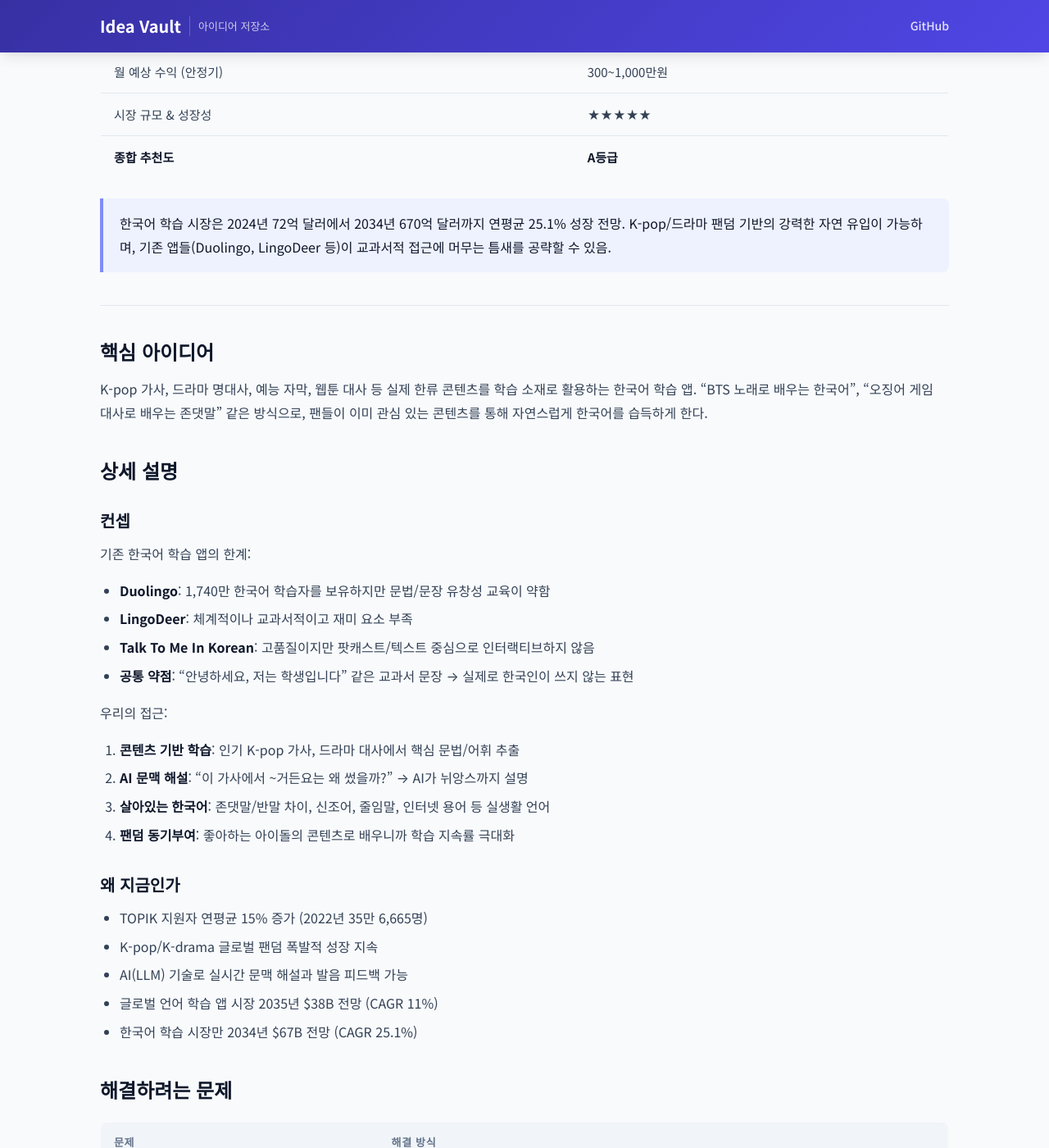
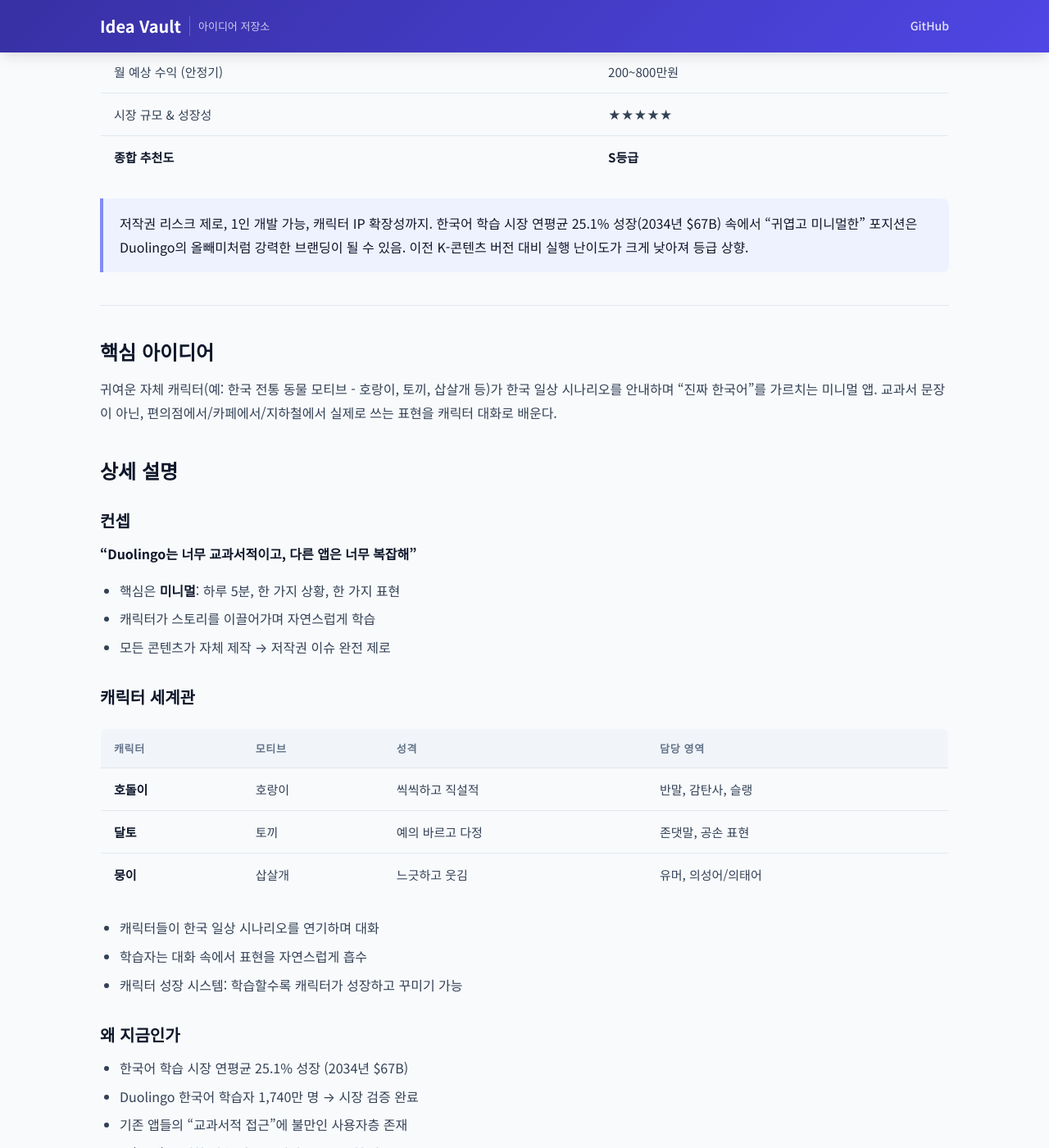
Before and after one commit to boring-km/idea-vault, a Jekyll site: the page built from ideas/backlog/018-korean-learning-app.md, in a window 1280 px wide and 1400 px high, scrolled down 651 px. Shown: the whole window at 82% size. Built offline with Jekyll 4.4.1, drawn with Linux system fonts in a browser that asks for light colours; some of the changed text lies outside the part shown.

Commit message:
refactor: 한국어 학습 앱 아이디어를 캐릭터 기반 미니멀 버전으로 피봇
저작권 이슈 제거(K-pop/드라마 콘텐츠 → 자체 시나리오), 자체 캐릭터 IP 도입,
기술 스택 경량화(Flutter + Supabase), 1인 운영 최적화. 종합 등급 A→S 상향.

Co-Authored-By: Claude Opus 4.6 <noreply@anthropic.com>

````diff
--- a/ideas/backlog/018-korean-learning-app.md
+++ b/ideas/backlog/018-korean-learning-app.md
@@ -1,201 +1,198 @@
 ---
 layout: idea
-title: "K-콘텐츠 기반 한국어 학습 앱"
+title: "캐릭터 기반 미니멀 한국어 학습 앱"
 date: 2026-02-17
 status: backlog
 priority: 2
-tags: [AI, 한국어, 교육, K-pop, 한류, 에듀테크, 언어학습]
-summary: "K-pop 가사, 드라마 대사, 예능 자막 등 실제 한류 콘텐츠를 활용하여 한국어를 학습하는 AI 기반 앱. 기존 앱들의 '교과서적 학습'에서 벗어나 살아있는 한국어를 가르친다."
+tags: [AI, 한국어, 교육, 캐릭터, 에듀테크, 언어학습]
+summary: "귀여운 자체 캐릭터와 함께 상황별 '진짜 한국어'를 배우는 미니멀 앱. 저작권 이슈 없이, 한국 일상 시나리오 기반으로 교과서에 없는 살아있는 표현을 가르친다."
 ---
 
 ## 실현 가능성 평가
 
 | 평가 항목 | 결과 |
 |-----------|------|
-| 1인 운영 가능성 | ★★★☆☆ |
-| 초기 개발 난이도 | ★★★☆☆ |
-| 수익 발생까지 기간 | 3~6개월 |
-| 월 예상 수익 (안정기) | 300~1,000만원 |
+| 1인 운영 가능성 | ★★★★★ |
+| 초기 개발 난이도 | ★★☆☆☆ |
+| 수익 발생까지 기간 | 1~3개월 |
+| 월 예상 수익 (안정기) | 200~800만원 |
 | 시장 규모 & 성장성 | ★★★★★ |
-| **종합 추천도** | **A등급** |
+| **종합 추천도** | **S등급** |
 
-> 한국어 학습 시장은 2024년 72억 달러에서 2034년 670억 달러까지 연평균 25.1% 성장 전망. K-pop/드라마 팬덤 기반의 강력한 자연 유입이 가능하며, 기존 앱들(Duolingo, LingoDeer 등)이 교과서적 접근에 머무는 틈새를 공략할 수 있음.
+> 저작권 리스크 제로, 1인 개발 가능, 캐릭터 IP 확장성까지. 한국어 학습 시장 연평균 25.1% 성장(2034년 $67B) 속에서 "귀엽고 미니멀한" 포지션은 Duolingo의 올빼미처럼 강력한 브랜딩이 될 수 있음. 이전 K-콘텐츠 버전 대비 실행 난이도가 크게 낮아져 등급 상향.
 
 ---
 
 ## 핵심 아이디어
 
-K-pop 가사, 드라마 명대사, 예능 자막, 웹툰 대사 등 실제 한류 콘텐츠를 학습 소재로 활용하는 한국어 학습 앱. "BTS 노래로 배우는 한국어", "오징어 게임 대사로 배우는 존댓말" 같은 방식으로, 팬들이 이미 관심 있는 콘텐츠를 통해 자연스럽게 한국어를 습득하게 한다.
+귀여운 자체 캐릭터(예: 한국 전통 동물 모티브 - 호랑이, 토끼, 삽살개 등)가 한국 일상 시나리오를 안내하며 "진짜 한국어"를 가르치는 미니멀 앱. 교과서 문장이 아닌, 편의점에서/카페에서/지하철에서 실제로 쓰는 표현을 캐릭터 대화로 배운다.
 
 ## 상세 설명
 
 ### 컨셉
 
-기존 한국어 학습 앱의 한계:
-- **Duolingo**: 1,740만 한국어 학습자를 보유하지만 문법/문장 유창성 교육이 약함
-- **LingoDeer**: 체계적이나 교과서적이고 재미 요소 부족
-- **Talk To Me In Korean**: 고품질이지만 팟캐스트/텍스트 중심으로 인터랙티브하지 않음
-- **공통 약점**: "안녕하세요, 저는 학생입니다" 같은 교과서 문장 → 실제로 한국인이 쓰지 않는 표현
+**"Duolingo는 너무 교과서적이고, 다른 앱은 너무 복잡해"**
 
-우리의 접근:
-1. **콘텐츠 기반 학습**: 인기 K-pop 가사, 드라마 대사에서 핵심 문법/어휘 추출
-2. **AI 문맥 해설**: "이 가사에서 ~거든요는 왜 썼을까?" → AI가 뉘앙스까지 설명
-3. **살아있는 한국어**: 존댓말/반말 차이, 신조어, 줄임말, 인터넷 용어 등 실생활 언어
-4. **팬덤 동기부여**: 좋아하는 아이돌의 콘텐츠로 배우니까 학습 지속률 극대화
+- 핵심은 **미니멀**: 하루 5분, 한 가지 상황, 한 가지 표현
+- 캐릭터가 스토리를 이끌어가며 자연스럽게 학습
+- 모든 콘텐츠가 자체 제작 → 저작권 이슈 완전 제로
+
+### 캐릭터 세계관
+
+| 캐릭터 | 모티브 | 성격 | 담당 영역 |
+|--------|--------|------|-----------|
+| **호돌이** | 호랑이 | 씩씩하고 직설적 | 반말, 감탄사, 슬랭 |
+| **달토** | 토끼 | 예의 바르고 다정 | 존댓말, 공손 표현 |
+| **뭉이** | 삽살개 | 느긋하고 웃김 | 유머, 의성어/의태어 |
+
+- 캐릭터들이 한국 일상 시나리오를 연기하며 대화
+- 학습자는 대화 속에서 표현을 자연스럽게 흡수
+- 캐릭터 성장 시스템: 학습할수록 캐릭터가 성장하고 꾸미기 가능
 
 ### 왜 지금인가
 
-- TOPIK 지원자 연평균 15% 증가 (2022년 35만 6,665명)
-- K-pop/K-drama 글로벌 팬덤 폭발적 성장 지속
-- AI(LLM) 기술로 실시간 문맥 해설과 발음 피드백 가능
-- 글로벌 언어 학습 앱 시장 2035년 $38B 전망 (CAGR 11%)
-- 한국어 학습 시장만 2034년 $67B 전망 (CAGR 25.1%)
+- 한국어 학습 시장 연평균 25.1% 성장 (2034년 $67B)
+- Duolingo 한국어 학습자 1,740만 명 → 시장 검증 완료
+- 기존 앱들의 "교과서적 접근"에 불만인 사용자층 존재
+- AI(LLM)로 대화 연습 기능을 저비용으로 구현 가능
+- 캐릭터 IP는 굿즈/스티커/이모지 등 확장 수익원
 
 ## 해결하려는 문제
 
 | 문제 | 해결 방식 |
 |------|-----------|
-| 교과서 한국어 ≠ 실제 한국어 | 실제 콘텐츠(가사, 대사)에서 추출한 살아있는 표현 학습 |
-| 학습 동기 유지 어려움 | 좋아하는 K-pop/드라마 콘텐츠로 팬심 기반 동기부여 |
-| 한국어 뉘앙스 이해 부족 | AI가 "~거든요 vs ~잖아요" 같은 미묘한 차이를 문맥과 함께 설명 |
-| 존댓말/반말 체계 혼란 | 드라마 장면별로 "왜 이 상황에서 반말을 썼는지" 상황 기반 학습 |
-| 발음 연습 기회 부족 | K-pop 가사 따라 부르기 + AI 발음 평가 (쉐도잉) |
-| 문화적 맥락 이해 부족 | 콘텐츠 속 한국 문화(눈치, 정, 예의 등) 해설 포함 |
+| 교과서 한국어 ≠ 실제 한국어 | 편의점, 카페, 지하철 등 실제 상황 시나리오로 학습 |
+| 학습 동기 유지 어려움 | 귀여운 캐릭터 성장 + 스토리 진행으로 지속 동기 |
+| 존댓말/반말 혼란 | 캐릭터별로 존댓말(달토)/반말(호돌이) 자연 체득 |
+| 기존 앱이 너무 복잡 | 하루 5분, 한 상황, 한 표현 → 극도의 미니멀 |
+| 뉘앙스 이해 부족 | "~거든요 vs ~잖아요" 같은 차이를 캐릭터 대화 문맥으로 |
 
-## 차별화 포인트: 기존 앱 vs 우리 앱
+## 핵심 기능 (MVP)
 
-| 항목 | 기존 앱들 | 우리 앱 |
-|------|-----------|---------|
-| 학습 소재 | 교과서 예문 | K-pop 가사, 드라마 대사, 예능 자막 |
-| 동기부여 | 스트릭, 포인트 | 팬덤 + 게이미피케이션 |
-| 문법 설명 | 규칙 나열 | 실제 문맥에서 "왜 이 표현을 썼는지" AI 해설 |
-| 어휘 | 기초/TOPIK 단어장 | 트렌딩 신조어, 줄임말, 인터넷 용어 포함 |
-| 발음 | 단어 단위 발음 | 노래 따라부르기 쉐도잉 |
-| 문화 | 별도 섹션 또는 없음 | 콘텐츠 속 문화 맥락 자연스럽게 통합 |
+### 1. 데일리 시나리오 (핵심)
+- 매일 1개의 한국 일상 시나리오 제공
+- 캐릭터 대화 형태로 표현 학습
+- 예시: "편의점에서 삼각김밥 데워달라고 할 때"
+  - 호돌이: "이거 데워주세요~"
+  - 달토: "혹시 이거 전자레인지에 데워주실 수 있을까요?"
+  - → 같은 상황, 반말 vs 존댓말 차이를 자연스럽게 체감
 
-## 핵심 기능
+### 2. 한 줄 퀴즈
+- 시나리오 학습 후 간단한 퀴즈
+- "이 상황에서 뭐라고 할까?" → 선택지 중 자연스러운 표현 고르기
+- 틀려도 캐릭터가 귀엽게 격려
 
-### 1. K-콘텐츠 레슨
-- 매주 트렌딩 K-pop 곡/드라마 에피소드에서 학습 콘텐츠 생성
-- 가사/대사를 한 줄씩 분해 → 단어, 문법, 뉘앙스 해설
-- 난이도별 필터 (초급/중급/고급)
+### 3. AI 프리톡 (선택)
+- 캐릭터와 자유 대화 연습 (AI 기반)
+- 학습한 표현을 실제로 써보는 연습
+- 예: 뭉이에게 "오늘 뭐 먹을까?" 대화 시작
 
-### 2. AI 튜터 "한쌤"
-- 학습 중 궁금한 점 즉시 질문 (예: "오빠랑 형이 뭐가 달라요?")
-- 학습자의 모국어에 맞춤화된 설명 (영어, 일본어, 중국어, 스페인어 등)
-- 롤플레이 대화 연습 (카페 주문, 편의점, 택시 등 상황별)
-
-### 3. 쉐도잉 모드
-- K-pop 가사를 따라 부르며 발음 교정
-- AI가 음절별 발음 정확도 채점
-- 속도 조절 (0.5x ~ 1.0x)
-
-### 4. 밈/신조어 사전
-- "ㅋㅋㅋ", "ㅎㅇ", "갑분싸", "TMI" 등 한국 인터넷 용어
-- SNS/커뮤니티에서 실제 사용 예시와 함께 학습
-- 주간 트렌딩 신조어 업데이트
-
-### 5. 팬덤 커뮤니티
-- 같은 아이돌/드라마 팬끼리 한국어로 소통하는 커뮤니티
-- 한국어 번역 챌린지 (가사 번역, 자막 달기)
-- 학습 성취 공유 및 랭킹
+### 4. 표현 카드 수집
+- 배운 표현이 귀여운 카드로 저장
+- 복습 시 카드 넘기며 확인
+- 카드 수집 → 캐릭터 꾸미기 아이템 해금
 
 ## 수익 모델
 
 ```
-[무료: 주 3개 레슨] → [프리미엄: 월 $9.99] → [프로: 월 $19.99]
-        │                     │                       │
-        ├─ 기본 가사/대사 학습   ├─ 무제한 레슨           ├─ AI 튜터 무제한
-        ├─ 제한된 AI 질문(3/일)  ├─ AI 질문 무제한        ├─ 1:1 발음 코칭
-        └─ 광고 포함            ├─ 쉐도잉 모드           ├─ TOPIK 대비 과정
-                               ├─ 광고 제거             ├─ 오프라인 다운로드
-                               └─ 신조어 사전           └─ 수료증 발급
+[무료: 일 1개 시나리오] → [프리미엄: 월 $4.99]
+        │                        │
+        ├─ 데일리 시나리오 1개      ├─ 무제한 시나리오
+        ├─ 기본 퀴즈              ├─ AI 프리톡
+        └─ 표현 카드 수집          ├─ 캐릭터 꾸미기 전체 해금
+                                  ├─ 오프라인 모드
+                                  └─ 광고 제거
 ```
 
 ### 추가 수익원
-- **콘텐츠 파트너십**: 엔터테인먼트사와 공식 라이선스 협약 (가사 사용권)
-- **B2B**: 한국 관광공사, 세종학당 등과 제휴
-- **굿즈/이벤트**: 한국어 능력 인증서, K-pop 팬미팅 이벤트 연계
+- **캐릭터 꾸미기 아이템**: 개별 구매 ($0.99~$2.99)
+- **스티커/이모지 팩**: 메신저용 캐릭터 스티커 판매
+- **캐릭터 굿즈**: 장기적으로 IP 라이선싱 (스티커, 키링 등)
 
 ## 타겟 사용자
 
 | 세그먼트 | 특징 | 비중 |
 |----------|------|------|
-| **K-pop 팬 (10~20대)** | BTS, BLACKPINK 등 팬덤, SNS 활발 | 50% |
-| **K-drama 팬 (20~40대)** | 넷플릭스 한국 드라마 시청자 | 25% |
-| **한국 문화 관심층** | 한국 여행, 한식, 뷰티 관심 | 15% |
-| **TOPIK 준비생** | 유학/취업 목적 체계적 학습 필요 | 10% |
+| **K-컬처 팬 (10~20대)** | 한국 문화에 관심, 캐릭터 선호 | 45% |
+| **캐주얼 학습자 (20~30대)** | 여행/취미 목적, 가볍게 배우고 싶음 | 30% |
+| **한국 드라마/예능 시청자** | "자막 없이 보고 싶다" | 15% |
+| **TOPIK 준비생** | 체계적 학습의 보조 도구로 활용 | 10% |
 
-## 기술 구현 방향
+## 기술 구현 방향 (미니멀 스택)
 
 | 구성 요소 | 기술 | 설명 |
 |-----------|------|------|
-| 프론트엔드 | React Native / Flutter | iOS + Android 크로스 플랫폼 |
-| 백엔드 | Node.js (NestJS) 또는 Python (FastAPI) | API 서버 |
-| AI 튜터 | Claude API / GPT API | 문맥 해설, 대화 연습, 문법 설명 |
-| 음성 처리 | Whisper API + 자체 발음 평가 모델 | 쉐도잉 발음 채점 |
-| 콘텐츠 DB | PostgreSQL + Redis | 레슨, 사용자 진도, 캐싱 |
-| 검색/추천 | Elasticsearch | 콘텐츠 검색, 개인화 추천 |
-| 인프라 | AWS / Vercel | 서버리스 + CDN |
-| 분석 | Mixpanel / Amplitude | 학습 패턴 분석, 리텐션 추적 |
+| 프론트엔드 | Flutter | iOS + Android 크로스 플랫폼, 1인 개발 최적 |
+| 백엔드 | Supabase (BaaS) | 인증, DB, 스토리지 올인원 → 서버 관리 최소화 |
+| AI 대화 | Claude API | 캐릭터 AI 프리톡, 문법 해설 |
+| 콘텐츠 | JSON/마크다운 정적 파일 | 시나리오 데이터, 앱 번들에 포함 |
+| 결제 | RevenueCat | 인앱 구독 관리 |
+| 분석 | Firebase Analytics | 무료, 충분한 기능 |
 
 ## 경쟁 우위 / 차별화 전략
 
-1. **콘텐츠 연동**: 유일하게 실제 K-pop/드라마를 직접 학습 소재로 활용
-2. **팬덤 네트워크 효과**: K-pop 팬커뮤니티를 통한 바이럴 마케팅 (CAC 최소화)
-3. **AI 뉘앙스 해설**: 단순 번역이 아닌 문화적 맥락까지 설명하는 유일한 앱
-4. **트렌드 반영**: 매주 최신 콘텐츠 업데이트 → 시즌제 운영으로 재방문 유도
-5. **모국어 맞춤화**: 영어/일본어/중국어/스페인어 등 학습자의 모국어별 최적화 설명
+1. **저작권 이슈 제로**: 모든 콘텐츠 자체 제작, 법적 리스크 없음
+2. **캐릭터 IP**: Duolingo의 올빼미처럼 브랜드 아이덴티티 + 굿즈 확장
+3. **극도의 미니멀**: 하루 5분, 부담 없는 학습 → 리텐션 극대화
+4. **살아있는 한국어**: 교과서가 아닌 실제 상황 표현에 집중
+5. **낮은 가격**: 월 $4.99 → 경쟁 앱 대비 진입장벽 낮음
 
 ## 리스크 및 고려사항
 
 | 리스크 | 대응 방안 |
 |--------|-----------|
-| 가사/대사 저작권 이슈 | 공정 이용(교육 목적) 범위 내 활용, 필요시 라이선스 협의 |
-| 콘텐츠 제작 비용 & 속도 | AI 기반 반자동 콘텐츠 생성 파이프라인 구축 |
-| 기존 대형 앱의 유사 기능 추가 | 팬덤 커뮤니티 + 문화 해설이라는 진입장벽 |
-| 초기 사용자 확보 | K-pop 팬 커뮤니티(Reddit, Twitter, 위버스) 타겟 마케팅 |
-| AI 비용 (API 사용료) | 자주 묻는 질문 캐싱, 응답 최적화, 무료 사용자 제한 |
-| 다국어 지원 부담 | 영어 우선 출시 → 일본어/중국어 순차 확장 |
+| 콘텐츠 볼륨 부족 (초기) | 50개 시나리오로 출시 → 주 3~5개 추가 |
+| 캐릭터 디자인 퀄리티 | AI 디자인 도구(Midjourney 등) + 일러스트레이터 외주 |
+| Duolingo 등 대형 앱과 경쟁 | "미니멀+캐릭터+실생활" 니치 포지셔닝으로 차별화 |
+| AI API 비용 | 프리톡은 프리미엄 전용, 캐싱 활용 |
 
 ## 마케팅 전략
 
-1. **K-pop 팬 커뮤니티 침투**: Reddit r/kpop, Twitter 팬덤, 위버스 등에서 "이 가사 무슨 뜻?" 콘텐츠로 자연 유입
-2. **TikTok/릴스 숏폼**: "한국어 가사 속 숨겨진 의미" 시리즈 → 바이럴
-3. **K-pop 유튜버 협업**: 한국어 교육 유튜버 + K-pop 리액션 유튜버와 제휴
-4. **신곡 출시 연동**: 인기 아이돌 컴백 시 가사 학습 콘텐츠 즉시 출시 → 팬덤 유입
-5. **SEO/ASO**: "learn Korean with BTS", "Korean from K-drama" 등 롱테일 키워드
+1. **TikTok/릴스 숏폼**: "한국에서 진짜로 이렇게 말해요" 시리즈 → 캐릭터와 함께 짧은 표현 소개
+2. **인스타그램 캐릭터 계정**: 호돌이/달토/뭉이 캐릭터 일상 만화 → 팔로워 확보
+3. **Reddit/언어학습 커뮤니티**: r/Korean, r/languagelearning 에서 앱 소개
+4. **ASO 최적화**: "learn Korean", "Korean phrases", "Korean for beginners" 키워드
+5. **캐릭터 스티커 무료 배포**: 카카오/라인 스티커로 인지도 확보
 
 ## 실행 계획
 
-- [ ] 시장 조사 및 경쟁 앱 심층 분석 (Duolingo, LingoDeer, TTMIK 등)
-- [ ] MVP 범위 설정: K-pop 가사 학습 (상위 10곡) + AI 튜터 기본 기능
-- [ ] 저작권 리서치 (가사 교육적 사용 범위 확인)
-- [ ] UI/UX 디자인 (팬덤 감성 반영)
-- [ ] 프론트엔드 + 백엔드 개발
-- [ ] AI 튜터 프롬프트 최적화 (문법 해설, 뉘앙스 설명)
-- [ ] 쉐도잉 모드 발음 평가 파이프라인 구축
-- [ ] 베타 테스트 (K-pop 팬 커뮤니티 50명 모집)
-- [ ] 피드백 반영 및 개선
+- [ ] 캐릭터 3종 디자인 확정 (호돌이, 달토, 뭉이)
+- [ ] 시나리오 50개 기획 (일상 카테고리: 편의점, 카페, 교통, 식당, 쇼핑 등)
+- [ ] Flutter 앱 기본 구조 세팅 + Supabase 연동
+- [ ] 데일리 시나리오 뷰 개발
+- [ ] 퀴즈 시스템 개발
+- [ ] 표현 카드 수집 UI 개발
+- [ ] AI 프리톡 기능 개발 (Claude API 연동)
+- [ ] 캐릭터 꾸미기 시스템
+- [ ] RevenueCat 결제 연동
+- [ ] 베타 테스트 (30명)
 - [ ] 정식 출시 (iOS + Android)
-- [ ] 드라마 대사 학습 모듈 추가
-- [ ] 팬덤 커뮤니티 기능 출시
+
+## 시나리오 카테고리 (예시)
+
+| 카테고리 | 시나리오 예시 | 난이도 |
+|----------|-------------|--------|
+| 편의점 | 삼각김밥 데워달라기, 봉투 필요 없다고 하기 | 초급 |
+| 카페 | 아이스 아메리카노 주문, 자리 있냐고 묻기 | 초급 |
+| 교통 | 택시에서 목적지 말하기, 지하철 환승 묻기 | 초급 |
+| 식당 | 메뉴 추천 받기, 덜 맵게 해달라기 | 중급 |
+| 쇼핑 | 다른 사이즈 있냐고 묻기, 환불 요청 | 중급 |
+| 병원 | 증상 설명하기, 약국에서 약 사기 | 중급 |
+| 직장 | 회식 거절하기, 연차 쓴다고 말하기 | 고급 |
+| 인간관계 | 처음 만난 사람에게 자기소개, 칭찬하기 | 고급 |
 
 ## 참고 자료
 
 - [한국어 학습 시장 규모 전망 2025-2034](https://www.gminsights.com/industry-analysis/korean-language-learning-market) - 2034년 $67B
 - [글로벌 언어 학습 앱 시장](https://www.marketresearchfuture.com/ko/reports/language-learning-apps-market-38354) - 2035년 $38B
-- [K-pop이 이끄는 한국어 학습 수요](http://was.snu.ac.kr/k-pop%EC%9D%B4-%EC%9D%B4%EB%81%84%EB%8A%94-%ED%95%9C%EA%B5%AD%EC%96%B4-%ED%95%99%EC%8A%B5-%EC%88%98%EC%9A%94/) - 서울대학교 WAS
-- [한류 타고 퍼지는 한국어 배우기 열풍](https://news.mt.co.kr/mtview.php?no=2022103109161345695) - 머니투데이
-- [K-POP 활용 한국어 학습 앱 연구](https://www.dbpia.co.kr/journal/articleDetail?nodeId=NODE02012948) - DBpia
 - Duolingo 한국어 학습자 1,740만 명 (2025년 기준)
 - TOPIK 지원자 35만 6,665명 (2022년, 연평균 15% 증가)
 
 ## 메모
 
-- 핵심 가치: "좋아하는 콘텐츠로 배우니까 포기하지 않는다"
-- MVP는 K-pop 가사 10곡 + AI 해설로 최소한으로 시작
-- 저작권이 가장 큰 허들 → 교육적 사용(fair use) 범위 먼저 법률 검토
-- 장기적으로 엔터사(HYBE, SM, JYP 등)와 공식 파트너십이 가장 강력한 moat
-- 수익화 전환율은 팬덤 충성도 기반으로 일반 학습 앱 대비 높을 것으로 예상
-- 트위터/틱톡에서 "이 가사 뜻을 알면 소름" 같은 숏폼 콘텐츠로 무료 마케팅 가능
+- 핵심 가치: **"귀엽고, 짧고, 진짜 쓸 수 있는 한국어"**
+- Duolingo 올빼미처럼, 캐릭터가 앱의 얼굴이 되어야 함
+- MVP는 시나리오 50개 + 퀴즈 + 카드 수집으로 충분 (AI 프리톡은 v2)
+- 저작권 걱정 제로 → 빠른 실행이 가능한 최대 장점
+- 캐릭터 IP가 자리잡으면 굿즈/스티커가 앱 수익보다 클 수 있음
+- 가격은 월 $4.99로 낮게 시작 → 볼륨 우선 전략
````
